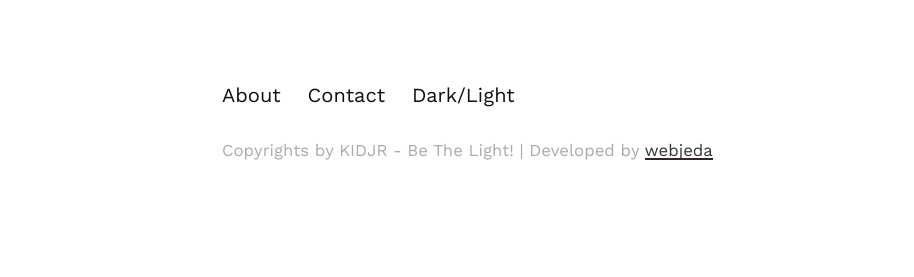
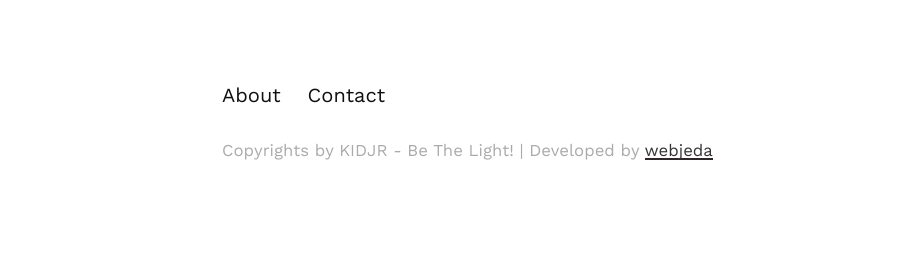
Before and after one commit to funkidsvip/kidjr.github.io, a Jekyll site: the page built from index.html, in a window 1280 px wide. Shown: the part 634-911 px from the top of the page, without its empty margins (18-932 px from the left). Built offline with Jekyll 4.4.1, drawn with Linux system fonts in a browser that asks for light colours; the list of posts is cut into pages by our own code.

Commit message:
Update default.html

```diff
--- a/_layouts/default.html
+++ b/_layouts/default.html
@@ -30,7 +30,6 @@
             <div class="links">
                 <a href="{{site.baseurl}}/about/">About</a>
                 <a href="{{site.baseurl}}/contact/">Contact</a>
-                <a class="theme" onclick="theme()">Dark/Light</a>
             </div>
             <p class="copy">
                 <small>Copyrights by
```
